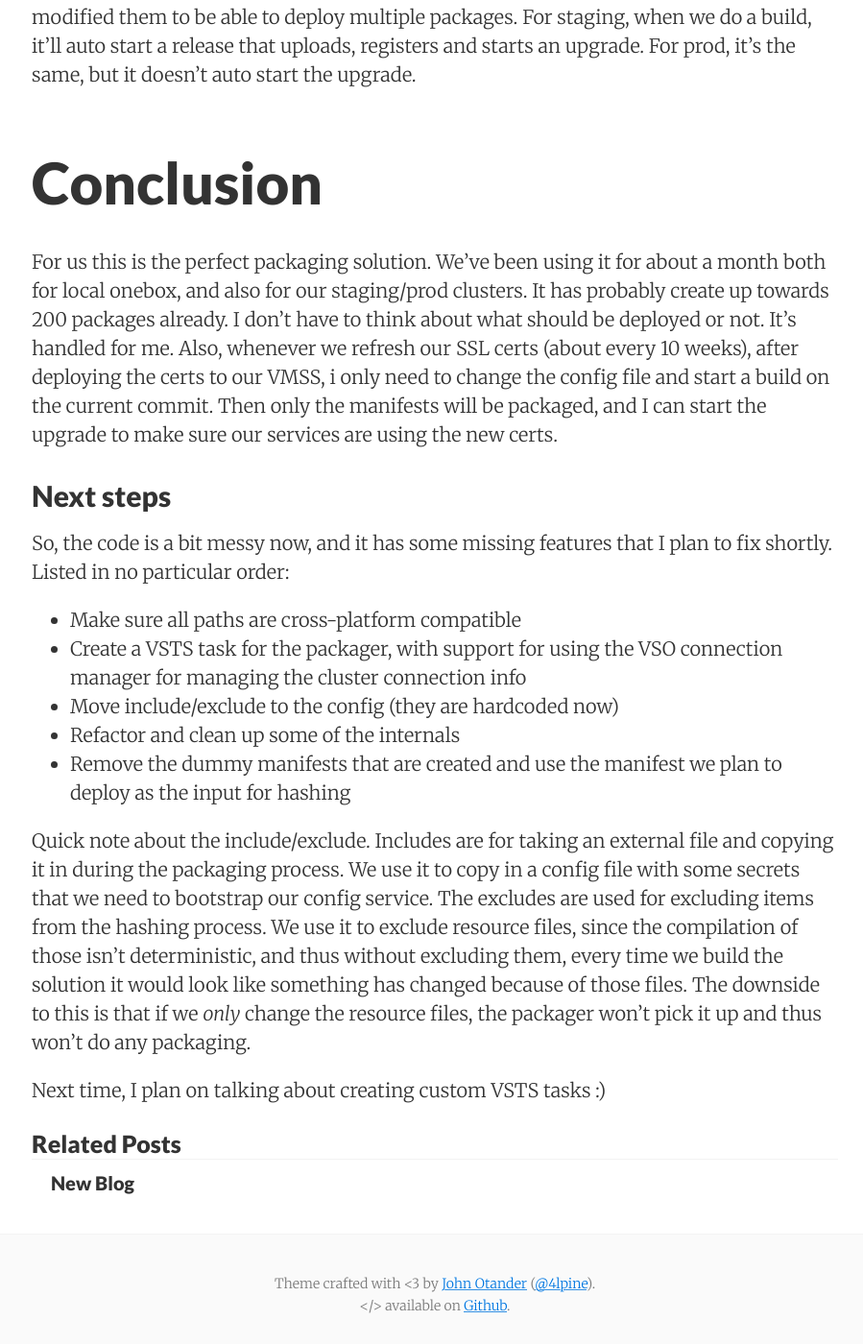
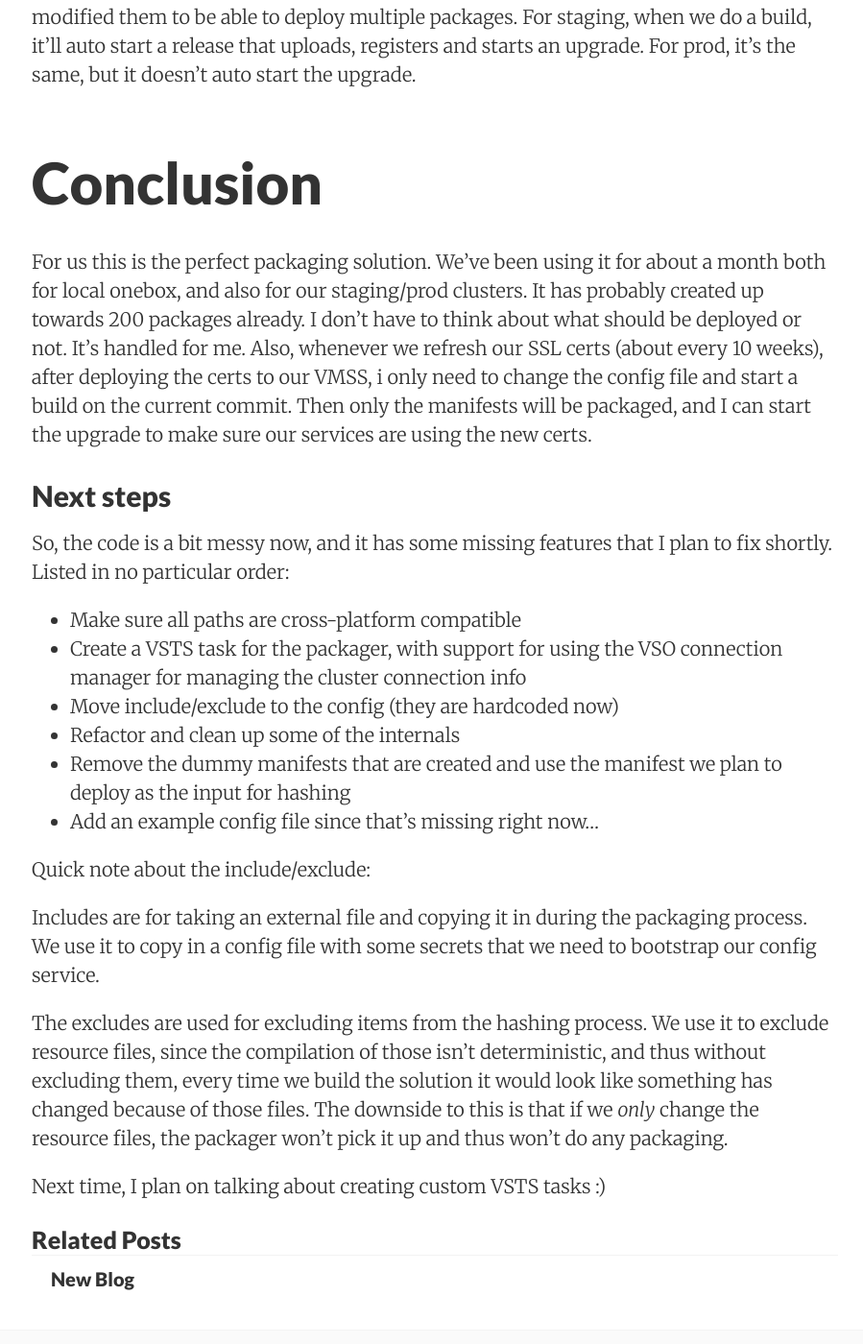
Before and after one commit to andersosthus/andersosthus.github.io, a Jekyll site: the page built from _posts/2016-10-07-service-fabric-packager.markdown, in a window 1280 px wide and 1400 px high, scrolled down 4800 px. Shown: the whole window at 96% size, without its empty margins (187-1086 px from the left). Built offline with Jekyll 4.4.1, drawn with Linux system fonts in a browser that asks for light colours; nearby versions of some CDN libraries; comment, search, counter and statistics services are not loaded; some of the changed text lies outside the part shown.

Commit message:
More tweaks to packager post

```diff
--- a/_posts/2016-10-07-service-fabric-packager.markdown
+++ b/_posts/2016-10-07-service-fabric-packager.markdown
@@ -22,9 +22,9 @@ We consider the above application types to be **one thing**. As in, we don't say
 
 Also, let me just clarify some terms I'll be using:
 
-* _ApplicationPackage_: All the files needed to upgrade an ApplicationType.
-* _ServicePackage_: All the files needed to upgrade a Service.
-* _SubPackage_: For lack of a better word, this refers to the _CodePackage_, _ConfigPackage_ and _DataPackges_ inside a _ServicePackage_
+* **ApplicationPackage**: All the files needed to upgrade an ApplicationType.
+* **ServicePackage**: All the files needed to upgrade a Service.
+* **SubPackage**: For lack of a better word, this refers to the _CodePackage_, _ConfigPackage_ and _DataPackges_ inside a _ServicePackage_
 
 # The beginning
 
@@ -104,7 +104,7 @@ For prod, it's the same, but it doesn't auto start the upgrade.
 
 # Conclusion
 
-For us this is the perfect packaging solution. We've been using it for about a month both for local onebox, and also for our staging/prod clusters. It has probably create up towards 200 packages already. I don't have to think about what should be deployed or not. It's handled for me. Also, whenever we refresh our SSL certs (about every 10 weeks), after deploying the certs to our VMSS, i only need to change the config file and start a build on the current commit. Then only the manifests will be packaged, and I can start the upgrade to make sure our services are using the new certs.
+For us this is the perfect packaging solution. We've been using it for about a month both for local onebox, and also for our staging/prod clusters. It has probably created up towards 200 packages already. I don't have to think about what should be deployed or not. It's handled for me. Also, whenever we refresh our SSL certs (about every 10 weeks), after deploying the certs to our VMSS, i only need to change the config file and start a build on the current commit. Then only the manifests will be packaged, and I can start the upgrade to make sure our services are using the new certs.
 
 ## Next steps
 
@@ -115,9 +115,12 @@ So, the code is a bit messy now, and it has some missing features that I plan to
 * Move include/exclude to the config (they are hardcoded now)
 * Refactor and clean up some of the internals
 * Remove the dummy manifests that are created and use the manifest we plan to deploy as the input for hashing
+* Add an example config file since that's missing right now...
 
-Quick note about the include/exclude.
+Quick note about the include/exclude:
+
 Includes are for taking an external file and copying it in during the packaging process. We use it to copy in a config file with some secrets that we need to bootstrap our config service.
+
 The excludes are used for excluding items from the hashing process. We use it to exclude resource files, since the compilation of those isn't deterministic, and thus without excluding them, every time we build the solution it would look like something has changed because of those files. The downside to this is that if we _only_ change the resource files, the packager won't pick it up and thus won't do any packaging.
 
 Next time, I plan on talking about creating custom VSTS tasks :)
```
Also changed, not shown: other parts of _posts/2016-10-07-service-fabric-packager.markdown (+1 -1 lines).
